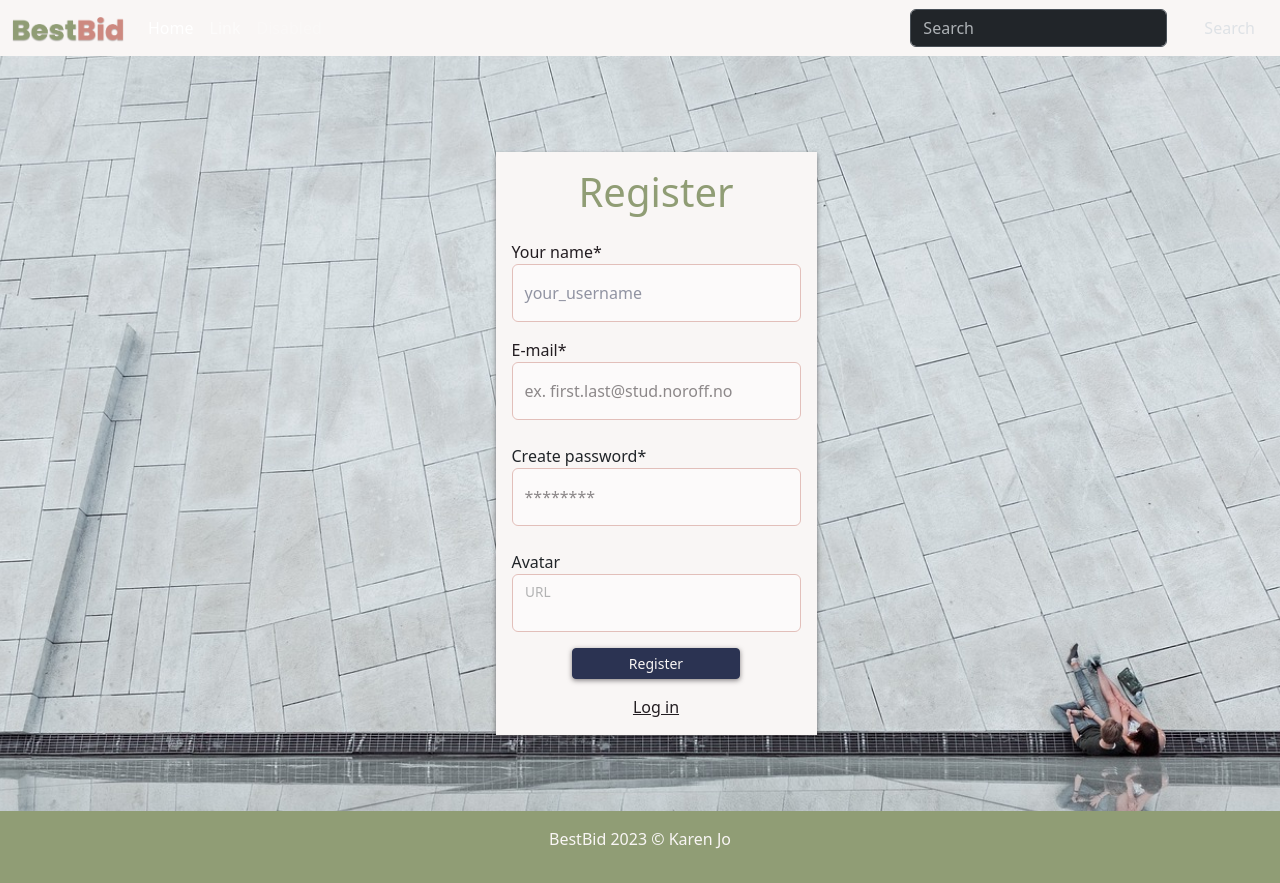
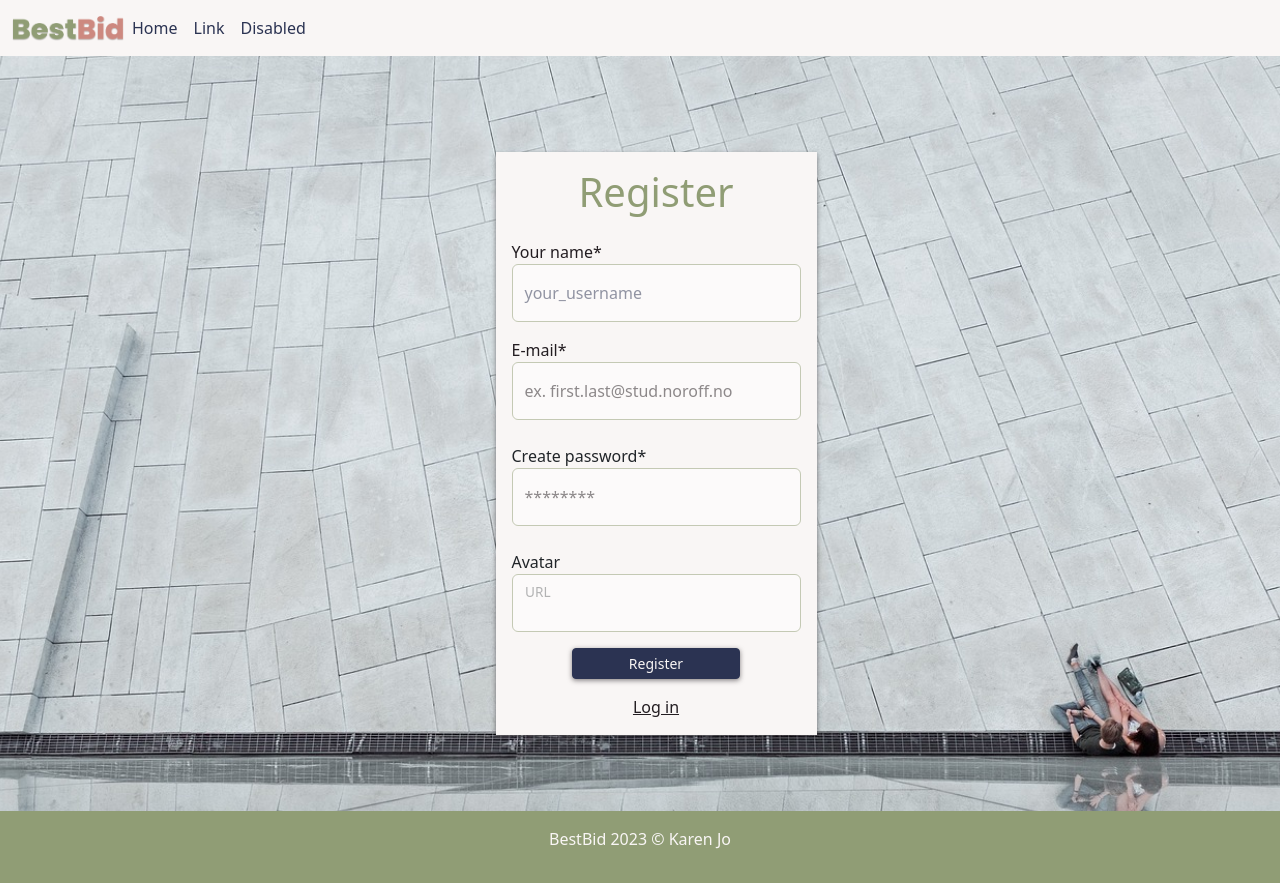
Before and after one commit to KarenJoo/SemesterProject2, a website: page authorization/index.html in a window 1280 px wide. Drawn offline with nearby package versions, Linux system fonts and the light colour scheme; files that its build step writes are made by us from their sources.

Commit message:
renames register/index.html for better folder structure

```diff
--- a/authorization/register.html
+++ b/authorization/index.html
@@ -23,29 +23,26 @@
     </div>
     <nav class="navbar navbar-expand-md navbar-dark fixed-top bg-light box-shadow">
       <div class="container-fluid">
-        <a class="navbar-brand" href="#"> <img src="/img/BestBid.png" style="width: 7rem" alt="BestBid logo" /></a>
+        <a class="logo" href="#"> <img src="/img/BestBid.png" style="width: 7rem" alt="BestBid logo" /></a>
 
         <!-- burger menu -->
-        <button class="navbar-toggler bg-green" type="button" data-bs-toggle="collapse" data-bs-target="#navbarCollapse"
-          aria-controls="navbarCollapse" aria-expanded="false" aria-label="Toggle navigation">
-          <span class="navbar-toggler-icon"></span>
-        </button>
+        <button class="navbar-toggler custom-toggler bg-secondary opacity-50" type="button" data-bs-toggle="collapse" data-bs-target="#navbarCollapse"
+        aria-controls="navbarCollapse" aria-expanded="false" aria-label="Toggle navigation">
+        <span class="navbar-toggler-icon"></span>
+      </button>
+
         <div class="collapse navbar-collapse" id="navbarCollapse">
           <ul class="navbar-nav me-auto mb-2 mb-md-0">
             <li class="nav-item">
-              <a class="nav-link active" aria-current="page" href="#">Home</a>
+              <a class="nav-link active text-primary" aria-current="page" href="#">Home</a>
             </li>
-            <li class="nav-item">
-              <a class="nav-link" href="#">Link</a>
+            <li class="nav-item active">
+              <a class="nav-link text-primary href=" #">Link</a>
             </li>
-            <li class="nav-item">
-              <a class="nav-link disabled" aria-disabled="true">Disabled</a>
+            <li class="nav-item active">
+              <a class="nav-link disabled text-primary" aria-disabled="true">Disabled</a>
             </li>
           </ul>
-          <form class="d-flex" role="search">
-            <input class="form-control me-2" type="search" placeholder="Search" aria-label="Search">
-            <button class="btn btn-outline-success" type="submit">Search</button>
-          </form>
         </div>
       </div>
     </nav>
@@ -71,7 +68,7 @@
                       <h1 class="text-center form-title mb-2 text-green">Register</h1>
                       <p class="m-0 text-dark">Your name*</p>
                       <div class="form-floating mb-3 text-primary opacity-50">
-                        <input type="text" class="form-control border-secondary" id="name" pattern="^[\w]+$"
+                        <input type="text" class="form-control border-green" id="name" pattern="^[\w]+$"
                           title="User name must contain lower case and upper case letters, numbers and underscore (_) ex. userName_123"
                           name="name" placeholder="User name" required />
                         <label for="name">your_username</label>
@@ -80,7 +77,7 @@
                       <!-- Register e-mail -->
                       <p class="m-0 text-dark">E-mail*</p>
                       <div class="form-floating mb-1 text-dark opacity-50">
-                        <input type="email" class="form-control border-secondary" id="email" name="email"
+                        <input type="email" class="form-control border-green" id="email" name="email"
                           placeholder="email" pattern="^[\w\-.]+@(stud\.)?noroff\.no$"
                           title="Only @(stud.)noroff.no domain can register" required />
                         <label for="email">ex. first.last@stud.noroff.no</label>
@@ -91,7 +88,7 @@
                       <p class="m-0 text-dar mt-2">Create password*</p>
                       <div class="form-floating mb-3 text-dark opacity-50">
 
-                        <input type="password" class="form-control border-secondary" id="password" name="password"
+                        <input type="password" class="form-control border-green" id="password" name="password"
                           placeholder="minimum 8 characters" minlength="8" required />
                         <label for="password">********</label>
                       </div>
@@ -100,7 +97,7 @@
                       <p class="m-0 text-dar mt-2">Avatar</p>
                       <div class="form-floating mb-3 text-dark opacity-50">
 
-                        <input type="url" class="form-control border-secondary" id="avatar" name="avatar">
+                        <input type="url" class="form-control border-green" id="avatar" name="avatar">
                         <label for="avatar">URL</label>
                       </div>
 
```
Also changed, not shown: src/scss/styles.scss (line endings or trailing spaces).
